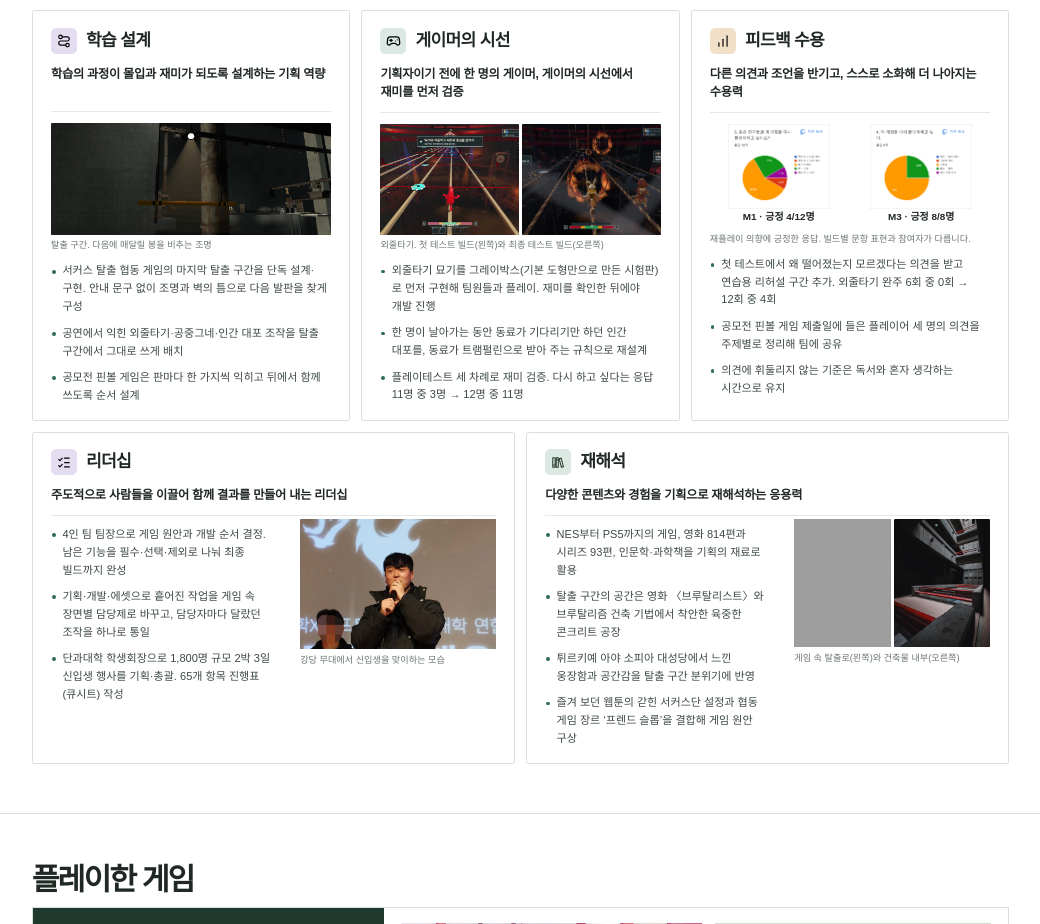
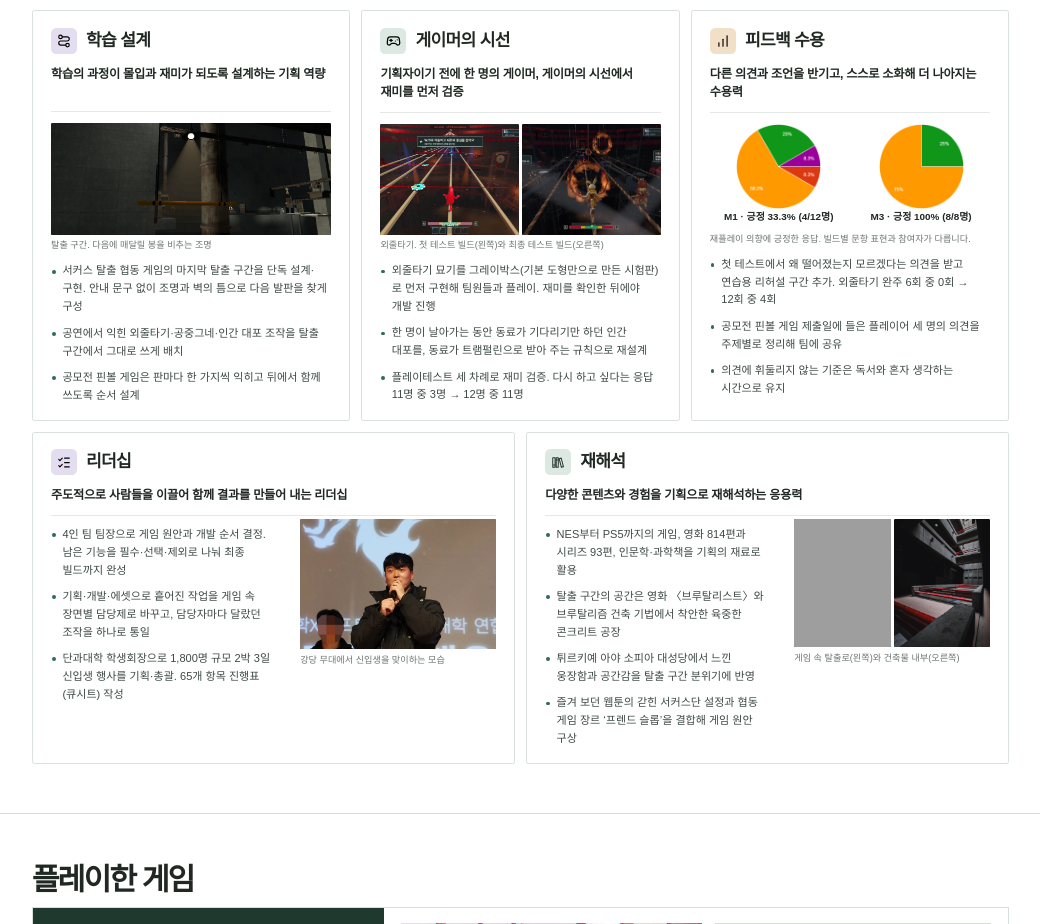
Before and after one commit to RagSpirin/portfolio, a plain HTML site: page index.html in a window 1280 px wide. Shown: the part 3281-4205 px from the top of the page, without its empty margins (112-1152 px from the left). Drawn offline with Linux system fonts and the light colour scheme; grey boxes are pictures that could not be loaded; a web font is replaced by a local one.

Commit message:
피드백 수용 카드의 원그래프를 확대하고 긍정 비율 표시

```diff
--- a/index.html
+++ b/index.html
@@ -293,12 +293,12 @@
     <figure class="skill-figure skill-stat" aria-label="M1과 M3 종료 설문의 재플레이 의향 긍정 응답">
       <div class="survey-captures">
         <a href="assets/m1-replay-form.png" aria-label="M1 5번 응답 차트 원본 보기">
-          <img src="assets/m1-replay-form.png" width="820" height="684" loading="lazy" alt="같은 친구들과 다시 플레이하고 싶은지 물은 구글 설문. 12명 중 하고 싶다 3명, 매우 하고 싶다 1명">
-          <b>M1 · 긍정 4/12명</b>
+          <img src="assets/m1-replay-pie.png" width="364" height="364" loading="lazy" alt="같은 친구들과 다시 플레이하고 싶은지 물은 구글 설문. 12명 중 하고 싶다 3명, 매우 하고 싶다 1명">
+          <b>M1 · 긍정 33.3% (4/12명)</b>
         </a>
         <a href="assets/m3-replay-form.png" aria-label="M3 4번 응답 차트 원본 보기">
-          <img src="assets/m3-replay-form.png" width="820" height="684" loading="lazy" alt="다시 플레이하고 싶은지 물은 구글 설문. 8명 중 그렇다 6명, 매우 그렇다 2명">
-          <b>M3 · 긍정 8/8명</b>
+          <img src="assets/m3-replay-pie.png" width="364" height="364" loading="lazy" alt="다시 플레이하고 싶은지 물은 구글 설문. 8명 중 그렇다 6명, 매우 그렇다 2명">
+          <b>M3 · 긍정 100% (8/8명)</b>
         </a>
       </div>
       <figcaption>재플레이 의향에 긍정한 응답. 빌드별 문항 표현과 참여자가 다릅니다.</figcaption>
```
Also changed, not shown: assets/m1-replay-pie.png (added), assets/m3-replay-pie.png (added).
